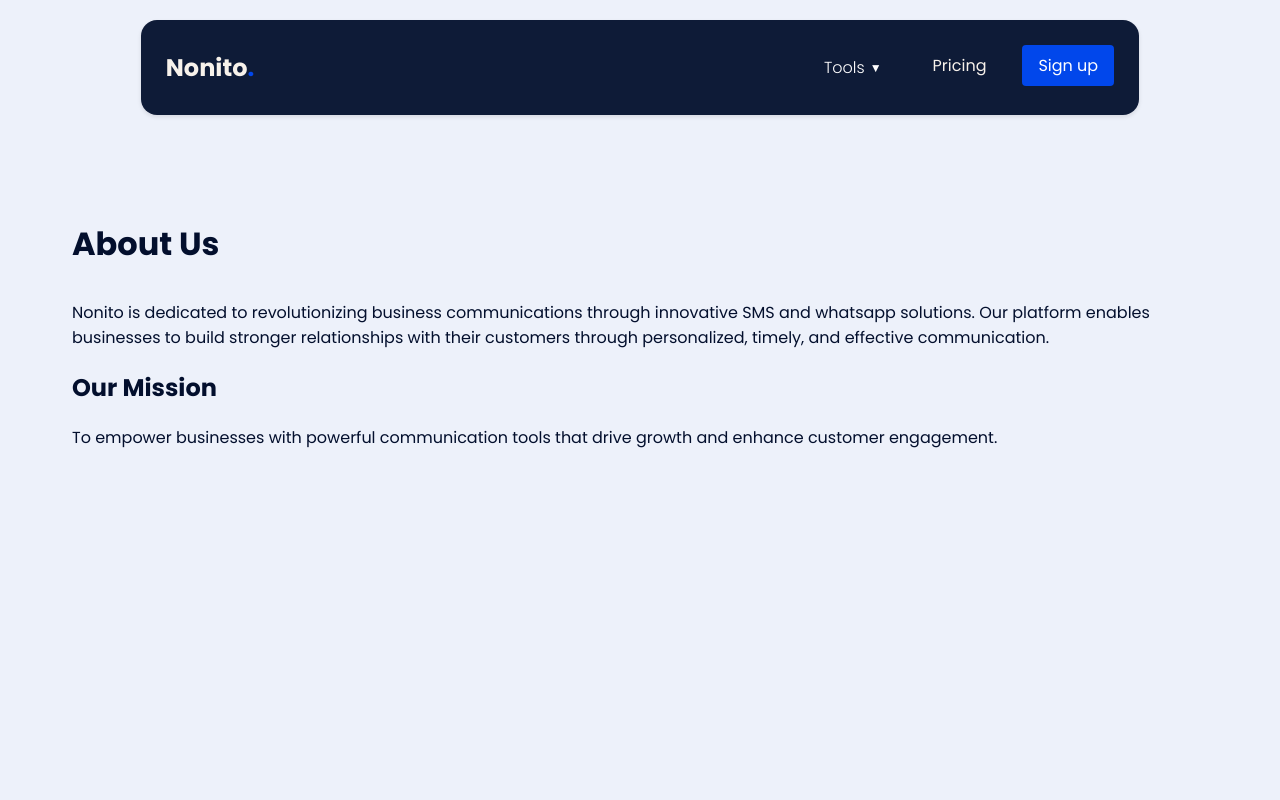
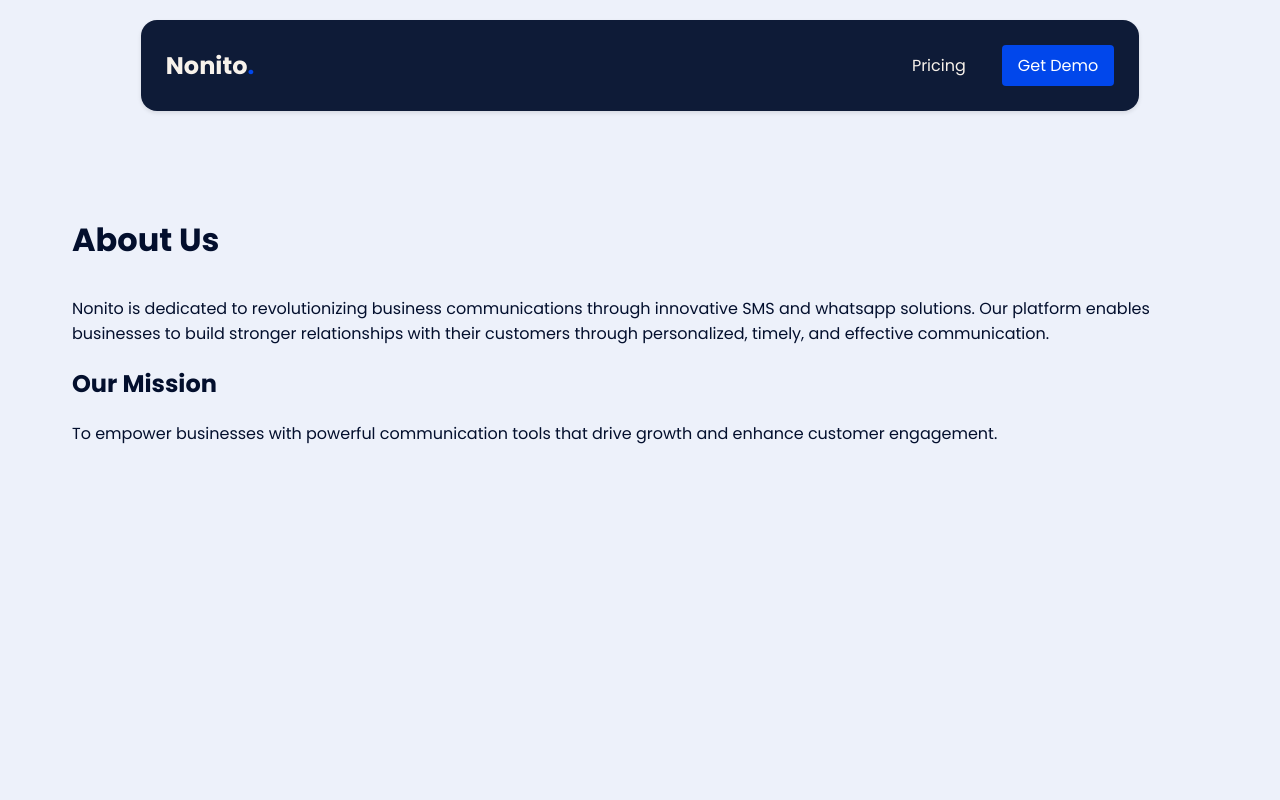
Before and after one commit to Shoffly/nonito_landing, a Next.js app: page /about in a window 1280 px wide. Shown: the top 800 px of the page. Built offline with nearby package versions, Linux system fonts and the light colour scheme.

Commit message:
get demo and forget about it

```diff
--- a/components/Nav.js
+++ b/components/Nav.js
@@ -22,8 +22,8 @@ export default function Nav() {
         </div>
       </Link>
       <div className={styles.mobileActions}>
-        <Link href="htt" className={styles.mobileSignUp}>
-          <div className={styles.navcall}>Sign up</div>
+        <Link href="/form" className={styles.mobileSignUp}>
+          <div className={styles.navcall}>Get Demo</div>
         </Link>
         <div className={styles.hamburger} onClick={toggleMenu}>
           <div></div>
@@ -32,22 +32,12 @@ export default function Nav() {
         </div>
       </div>
       <div className={`${styles.navLinks} ${isMenuOpen ? styles.open : ''}`}>
-        <div className={styles.toolsDropdown}>
-          <button className={styles.toolsButton} onClick={toggleTools}>
-            Tools
-            <span className={`${styles.arrow} ${isToolsOpen ? styles.up : ''}`}>▼</span>
-          </button>
-          <div className={`${styles.dropdownContent} ${isToolsOpen ? styles.show : ''}`}>
-            <Link href="/tools/zyda-analysis">
-              <div className={styles.dropdownItem}>Zyda Analysis</div>
-            </Link>
-          </div>
-        </div>
+
         <Link href="/pricing">
           <div className={styles.navButton}>Pricing</div>
         </Link>
-        <Link href="https://app.nonito.io/signup" className={styles.desktopSignUp}>
-          <div className={styles.navcall}>Sign up</div>
+        <Link href="/form" className={styles.desktopSignUp}>
+          <div className={styles.navcall}>Get Demo</div>
         </Link>
       </div>
     </nav>
--- a/styles/Hero2.module.css
+++ b/styles/Hero2.module.css
@@ -1,4 +1,5 @@
 .heroWrapper {
+    background: radial-gradient(circle at top center, rgb(26, 26, 26) 0%, rgb(0, 0, 0) 60%);
     padding: 80px 20px;
     height: 70vh;
     width: 100%;
```
